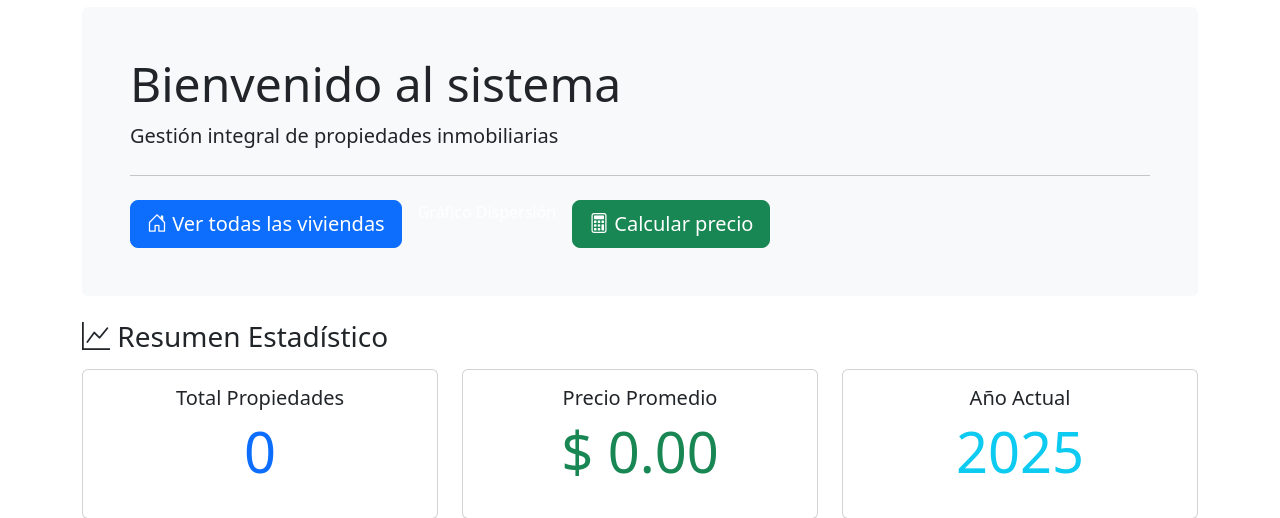
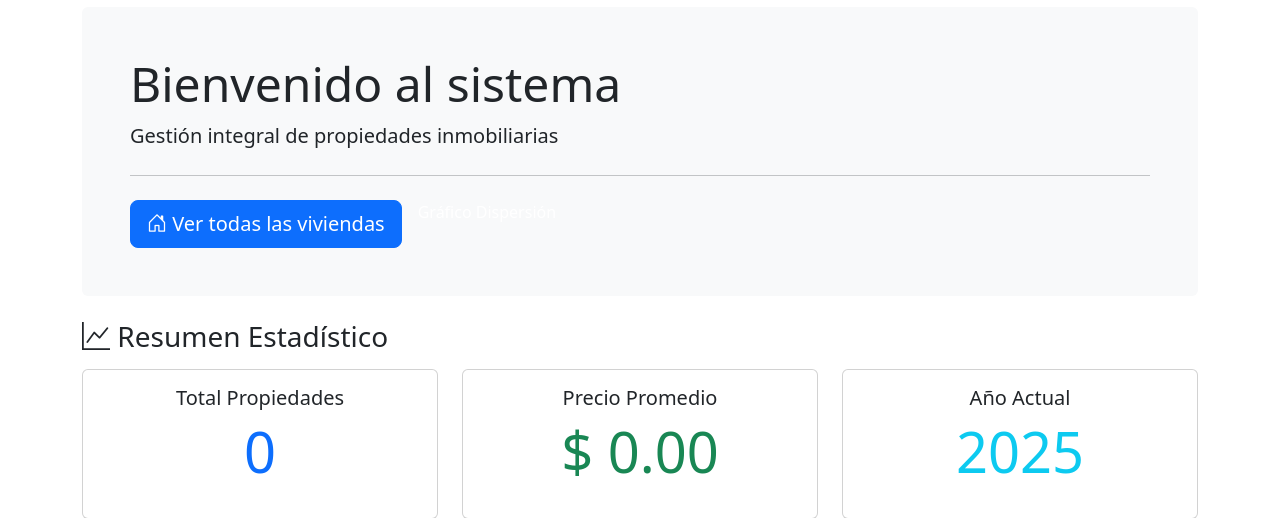
Before and after one commit to Carloshernan2050/VivendasML, a Flask app: page / in a window 1280 px wide. Shown: the part 180-698 px from the top of the page. Run offline with Flask 3, Linux system fonts and the light colour scheme; data that the repository does not hold is empty.

Commit message:
Arreglo botón

```diff
--- a/templates/index.html
+++ b/templates/index.html
@@ -50,10 +50,6 @@
                     <a class="nav-link text-white" href="{{ url_for('vivienda.grafico_dispersion') }}">
                         Gráfico Dispersión
                     </a>
-                    <button class="btn btn-success btn-lg" data-bs-toggle="modal" data-bs-target="#predictionModal">
-                        <i class="bi bi-calculator"></i> Calcular precio
-                    </button>
-
                 </div>
             </section>
 
```
